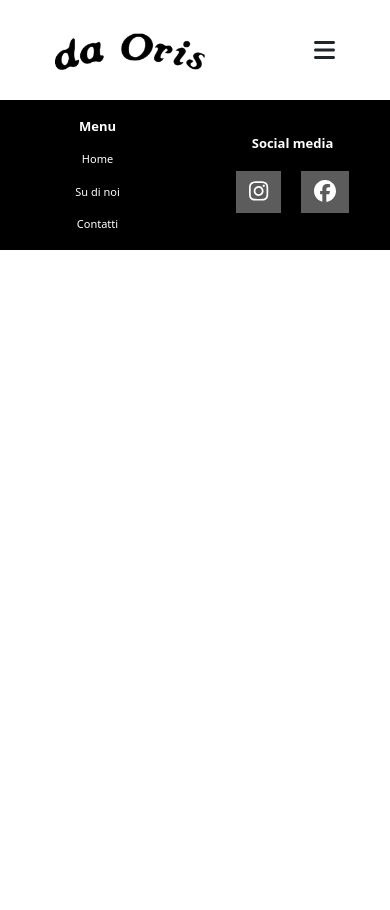
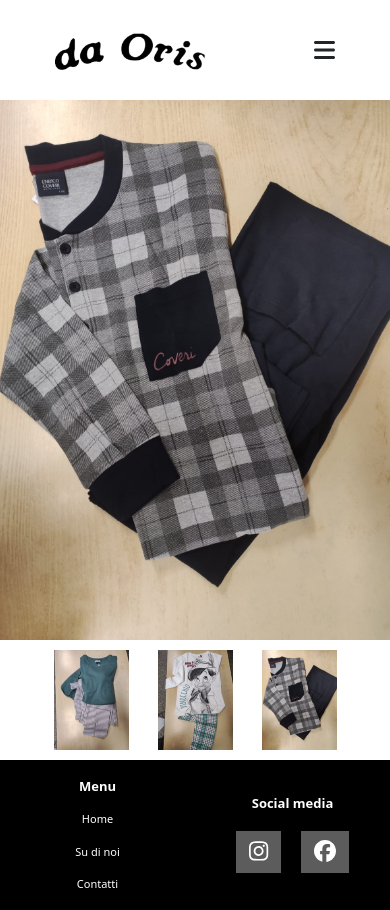
Before and after one commit to Marian-Ovidiu/oris-test, a Vue app: page /product/1 in a window 390 px wide. Before the commit the page ends 844 px from the top, so only its background shows below. Built offline with nearby package versions, Linux system fonts and the light colour scheme; a web font is replaced by a local one.

Commit message:
WIP single product page

```diff
--- a/src/views/ProductView.vue
+++ b/src/views/ProductView.vue
@@ -1,6 +1,24 @@
 <template>
-	<div class="home">
+	<div class="product">
 		<MainMenu></MainMenu>
+
+		<div class="header-product">
+			<div class="immagine-ingrandita" :style="'background-image: url(\''+immagineIngrandita+'\')'" id="immagine-ingrandita">
+
+			</div>
+			<Swiper :autoplay="{ delay: 2000 }" :loop="true" :loopAdditionalSlides="2" :modules="modules" navigation
+				slidesPerView="3" :direction="swiperDirection" :pagination="{ clickable: true }"
+				:scrollbar="{ draggable: true }" @swiper="onSwiper" @slideChange="onSlideChange" class="swiper-container">
+				<SwiperSlide :slides-per-view="1" navigation :pagination="{ clickable: true }" v-for="img in sliderImages"
+					class="swiper" :key="img">
+					<div class="images-container" :style="'background-image: url(' + img.img + ');'"
+						@click="showImage(img.img)"></div>
+				</SwiperSlide>
+			</Swiper>
+		</div>
+		<div class="product-content-containee">
+
+		</div>
 
 		<Footer></Footer>
 	</div>
@@ -9,24 +27,85 @@
 <script>
 import MainMenu from '@/components/MainMenu.vue';
 import Footer from '@/components/Footer.vue';
+import { Swiper, SwiperSlide } from 'swiper/vue';
+import 'swiper/css'
+import { Navigation, Pagination, Scrollbar, A11y, Autoplay } from 'swiper/modules';
 
 
 export default {
 	name: 'ProductView',
+	setup() {
+		const onSwiper = (swiper) => {
+		};
+		const onSlideChange = () => {
+		};
+		return {
+			onSwiper,
+			onSlideChange,
+			modules: [Navigation, Pagination, Scrollbar, A11y, Autoplay],
+		};
+	},
+	created() {
+		window.addEventListener('resize', this.handleResize);
+	},
 	data() {
 		return {
-
+			swiperDirection: window.innerWidth > 768 ? 'vertical' : 'horizontal',
+			immagineIngrandita: '../assets/imgs/fototest-1.jpg',
+			sliderImages: [
+				{
+					img: '../assets/imgs/fototest-1.jpg',
+					text: 'Testo di test 1',
+					description: 'Mini descrizione'
+				},
+				{
+					img: '../assets/imgs/fototest-2.jpg',
+					text: 'Testo di test 2',
+					description: 'Lorem Ipsum is simply dummy text of the printing and typesetting industry. Lorem Ipsum has been the industry\'s standard dummy text ever since the 1500s, when an unknown printer took a galley of type and scrambled it to make a type specimen book. '
+				},
+				{
+					img: '../assets/imgs/fototest-3.jpg',
+					text: 'Testo di test 1',
+					description: null
+				},
+				{
+					img: '../assets/imgs/fototest-1.jpg',
+					text: 'Testo di test 1',
+					description: 'Mini descrizione'
+				},
+				{
+					img: '../assets/imgs/fototest-2.jpg',
+					text: 'Testo di test 2',
+					description: 'Lorem Ipsum is simply dummy text of the printing and typesetting industry. Lorem Ipsum has been the industry\'s standard dummy text ever since the 1500s, when an unknown printer took a galley of type and scrambled it to make a type specimen book. '
+				},
+				{
+					img: '../assets/imgs/fototest-3.jpg',
+					text: 'Testo di test 1',
+					description: null
+				}
+			]
 		};
 	},
 	components: {
 		MainMenu,
-		Footer
+		Footer,
+		Swiper,
+		SwiperSlide
 	},
 	mounted() {
 
 	},
 	methods: {
-
+		showImage(largeImageUrl) {
+			this.immagineIngrandita = largeImageUrl;
+		},
+		handleResize() {
+			this.shouldLoop = window.innerWidth > 768;
+			this.swiperDirection = this.shouldLoop ? 'vertical' : 'horizontal';
+		}
+	},
+	beforeDestroy() {
+		window.removeEventListener('resize', this.handleResize);
 	},
 }
 </script>
@@ -34,4 +113,102 @@ export default {
 <style scoped>
 /* @import url('https://fonts.googleapis.com/css2?family=Playfair+Display&display=swap'); */
 
+.header-product {
+	width: 80%;
+	margin: auto;
+	display: flex;
+	flex-direction: row-reverse;
+	justify-content: space-between;
+}
+
+.swiper {
+	display: flex;
+	justify-content: center;
+}
+
+.images-container {
+	height: 175px;
+	width: 80%;
+	background-size: contain;
+	background-repeat: no-repeat;
+	background-position: center;
+}
+
+.swiper-container {
+	margin: 10px auto;
+	width: 30%;
+	height: 540px;
+}
+
+.immagine-ingrandita {
+	margin: auto;
+	height: 540px;
+	width: 70%;
+	background-size: contain;
+	background-repeat: no-repeat;
+	background-position: center;
+}
+
+@media (max-width: 768px) {
+	.header-product {
+		width: 80%;
+		margin: auto;
+		display: flex;
+		flex-direction: column;
+		justify-content: space-between;
+	}
+
+	.swiper-container {
+		width: 80%;
+		height: 100px;
+	}
+
+	.swiper-wrapper {
+		display: flex;
+
+	}
+
+	.images-container {
+		height: 100px;
+		width: 100%;
+		background-size: contain;
+		background-repeat: no-repeat;
+		background-position: center;
+	}
+}
+
+@media (max-width: 576px) {
+	.header-product {
+		width: 100%;
+		margin: auto;
+		display: flex;
+		flex-direction: column;
+		justify-content: space-between;
+	}
+
+	.swiper-container {
+		width: 80%;
+		height: 100px;
+	}
+
+	.swiper-wrapper {
+		display: flex;
+
+	}
+
+	.images-container {
+		height: 100px;
+		width: 100%;
+		background-size: contain;
+		background-repeat: no-repeat;
+		background-position: center;
+	}
+
+	.immagine-ingrandita {
+		width: 100%;
+		background-size: cover;
+		background-repeat: no-repeat;
+		background-position: center center;
+	}
+}
 </style>
```
